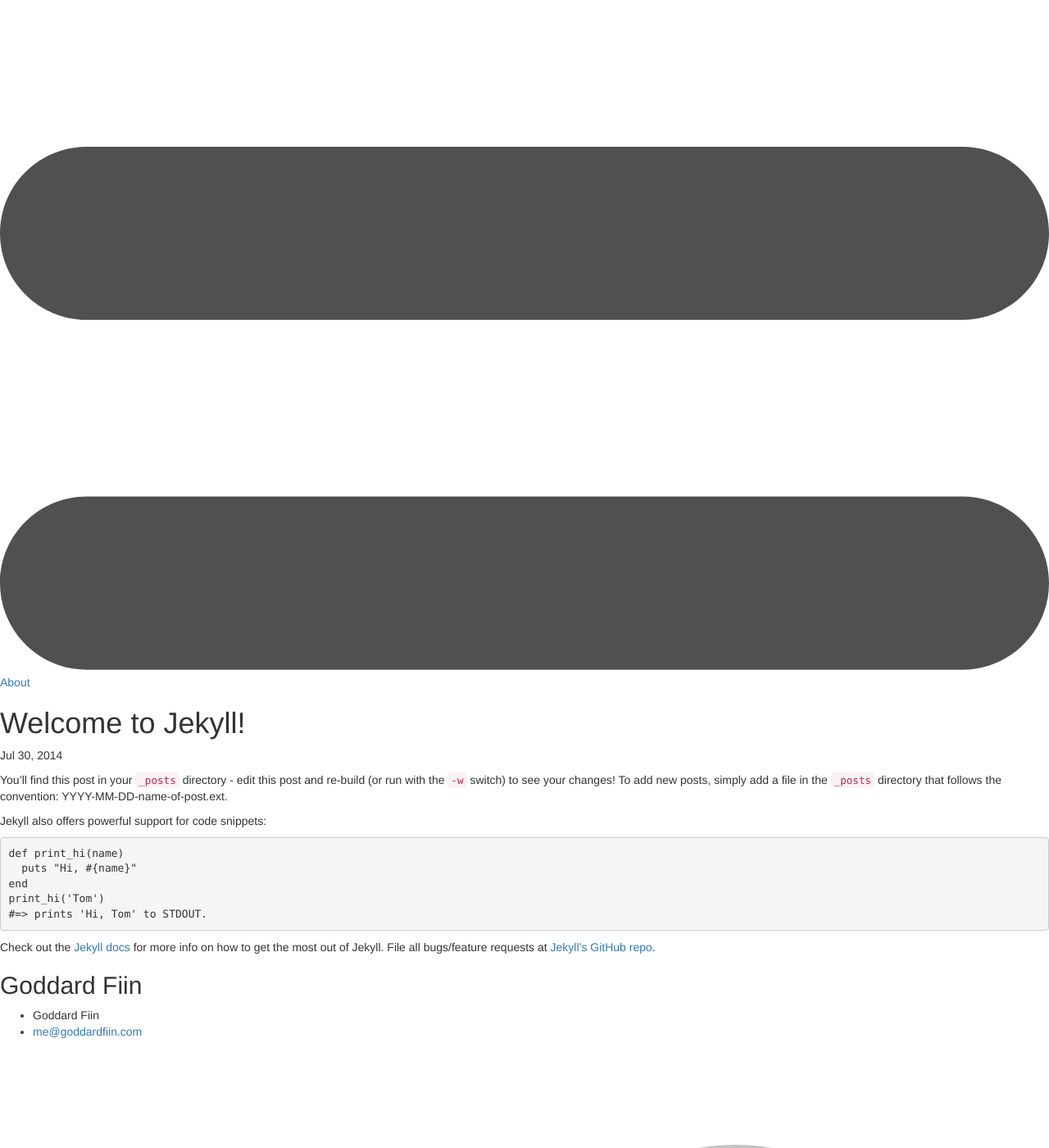
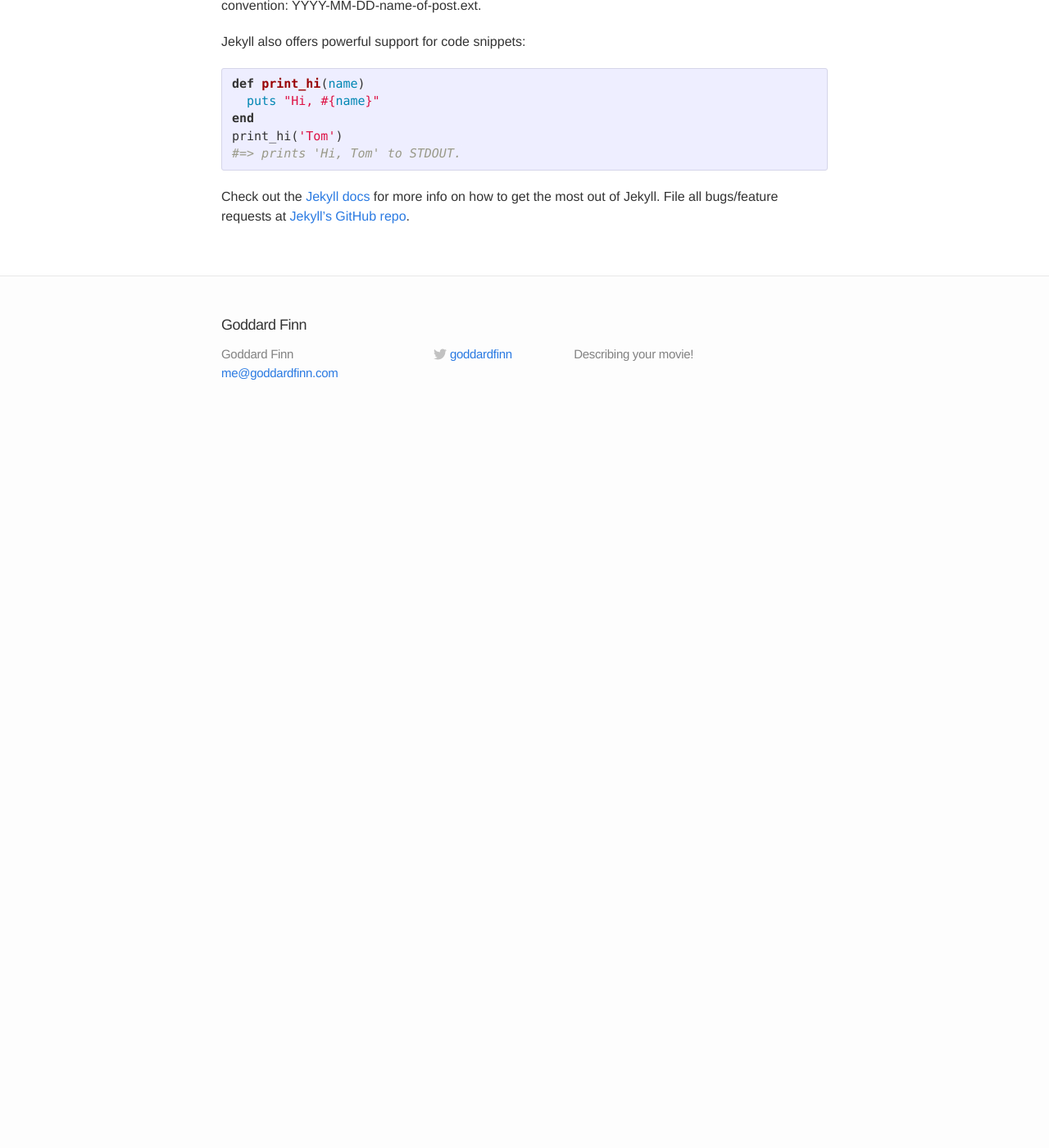
Before and after one commit to oieduardorabelo/goddard-finn, a Jekyll site: the page built from _posts/2014-07-30-welcome-to-jekyll.markdown, in a window 1280 px wide and 1400 px high, scrolled down 270 px. Shown: the whole window at 82% size. Built offline with Jekyll 4.4.1, drawn with Linux system fonts in a browser that asks for light colours; nearby versions of some CDN libraries; library files that are not in the unit come from our copies; after the commit the page ends 900 px from its top, so only the background shows below that; some of the changed text lies outside the part shown.

Commit message:
Correct projectn name and assets path

```diff
--- a/_config.yml
+++ b/_config.yml
@@ -1,10 +1,10 @@
 # Site settings
-title: Goddard Fiin
-email: me@goddardfiin.com
+title: Goddard Finn
+email: me@goddardfinn.com
 description: "Describing your movie!"
-baseurl: "/goddard-fiin"
+baseurl: "/goddard-finn"
 url: "http://goddardfiin.com"
-twitter_username: goddardfiin
+twitter_username: goddardfinn
 
 # Build settings
 markdown: kramdown
--- a/_includes/head.html
+++ b/_includes/head.html
@@ -7,7 +7,7 @@
   <link rel="canonical" href="{{ page.url | replace:'index.html','' | prepend: site.baseurl | prepend: site.url }}">
 
   <!-- Custom CSS -->
-  <link rel="stylesheet" href="{{ " /bower_components/bootstrap/dist/css/bootstrap.css " | prepend: site.baseurl }}">
-  <link rel="stylesheet" href="{{ " /styles/main.css " | prepend: site.baseurl }}">
+  <link rel="stylesheet" href="{{ "/bower_components/bootstrap/dist/css/bootstrap.css" | prepend: site.baseurl }}">
+  <link rel="stylesheet" href="{{ "/styles/main.css" | prepend: site.baseurl }}">
 
 </head>
```
